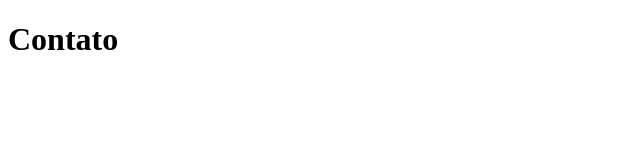
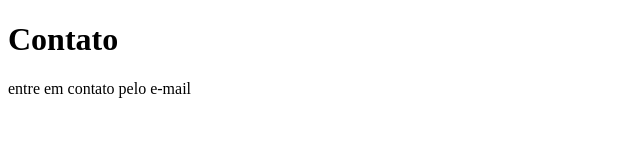
Before and after one commit to BetoPS93/sistema_de_cadastro, a plain HTML site: page contato.html in a window 1280 px wide. Shown: the whole page, without its empty margins (0-640 px from the left). Drawn offline with Linux system fonts and the light colour scheme.

Commit message:
adicionando email de contato

```diff
--- a/contato.html
+++ b/contato.html
@@ -10,5 +10,7 @@
     <header>
         <h1>Contato</h1>
     </header>
+
+    <p>entre em contato pelo e-mail</p>
 </body>
 </html>
```
